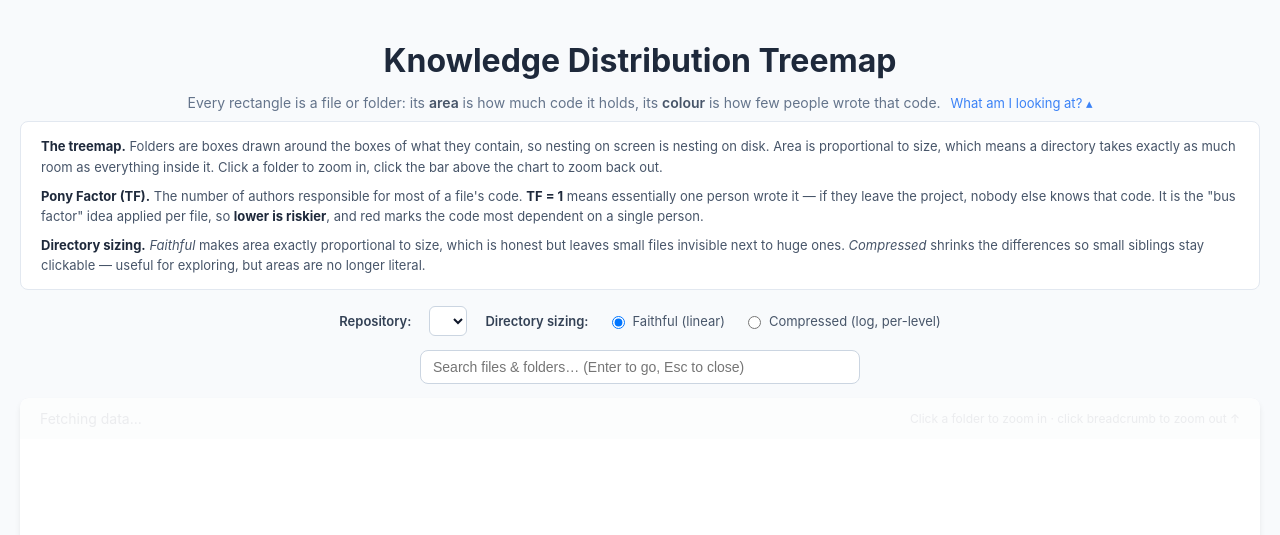
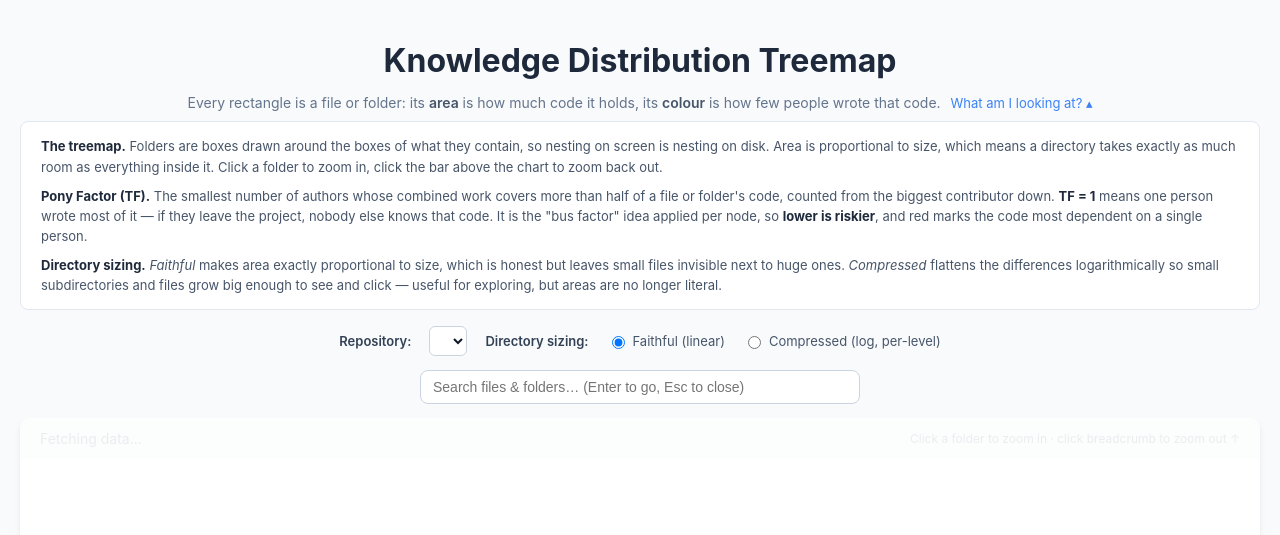
Before and after one commit to rodrigo271113/tcc-dev, a Flask app: page / in a window 1280 px wide, after a click on "What am I looking at?". Shown: the top 535 px of the page. Run offline with Flask 3, Linux system fonts and the light colour scheme; data that the repository does not hold is empty; some libraries are stand-ins or nearby versions.

Commit message:
index.html: state the pony factor definition exactly
Matches repo_mining/prepare_tf_viz.py: contributor shares are sorted
descending and accumulated until they pass 0.5, so TF is the *smallest*
number of authors covering more than half, and it is computed for folders
as well as files. Also notes that Compressed sizing flattens sizes
logarithmically, in the sizing paragraph where it belongs.

```diff
--- a/src/templates/index.html
+++ b/src/templates/index.html
@@ -22,16 +22,18 @@
         which means a directory takes exactly as much room as everything inside it.
         Click a folder to zoom in, click the bar above the chart to zoom back out.</p>
 
-        <p><b>Pony Factor (TF).</b> The number of authors responsible for most of a
-        file's code. <b>TF&nbsp;=&nbsp;1</b> means essentially one person wrote it — if
+        <p><b>Pony Factor (TF).</b> The smallest number of authors whose combined work
+        covers more than half of a file or folder's code, counted from the biggest
+        contributor down. <b>TF&nbsp;=&nbsp;1</b> means one person wrote most of it — if
         they leave the project, nobody else knows that code. It is the "bus factor"
-        idea applied per file, so <b>lower is riskier</b>, and red marks the code most
+        idea applied per node, so <b>lower is riskier</b>, and red marks the code most
         dependent on a single person.</p>
 
         <p><b>Directory sizing.</b> <i>Faithful</i> makes area exactly proportional to
         size, which is honest but leaves small files invisible next to huge ones.
-        <i>Compressed</i> shrinks the differences so small siblings stay clickable —
-        useful for exploring, but areas are no longer literal.</p>
+        <i>Compressed</i> flattens the differences logarithmically so small
+        subdirectories and files grow big enough to see and click — useful for
+        exploring, but areas are no longer literal.</p>
     </div>
 
     <div class="controls">
```
